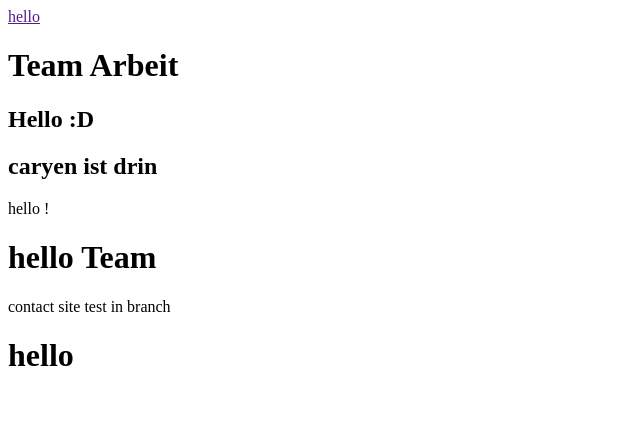
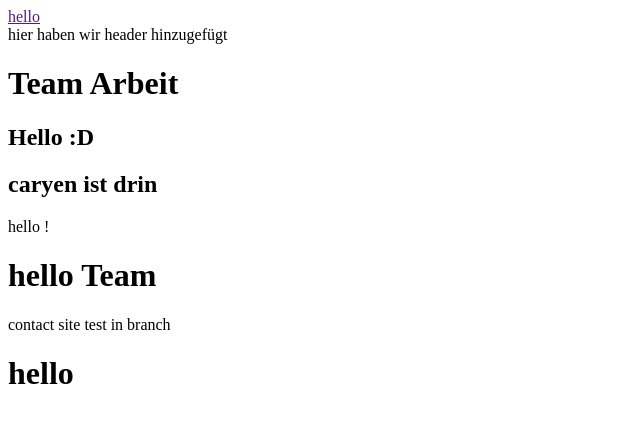
Before and after one commit to albinaJanuzi/test-join, a plain HTML site: page index.html in a window 1280 px wide. Shown: the whole page, without its empty margins (0-640 px from the left). Drawn offline with Linux system fonts and the light colour scheme.

Commit message:
add header

```diff
--- a/index.html
+++ b/index.html
@@ -9,6 +9,8 @@
     <nav>
         <a href="">hello</a>
     </nav>
+   <header>hier haben wir header hinzugefügt</header>
+
     <h1>Team Arbeit</h1>
     <h2>Hello :D</h2>
     <h2>caryen ist drin</h2>
```
